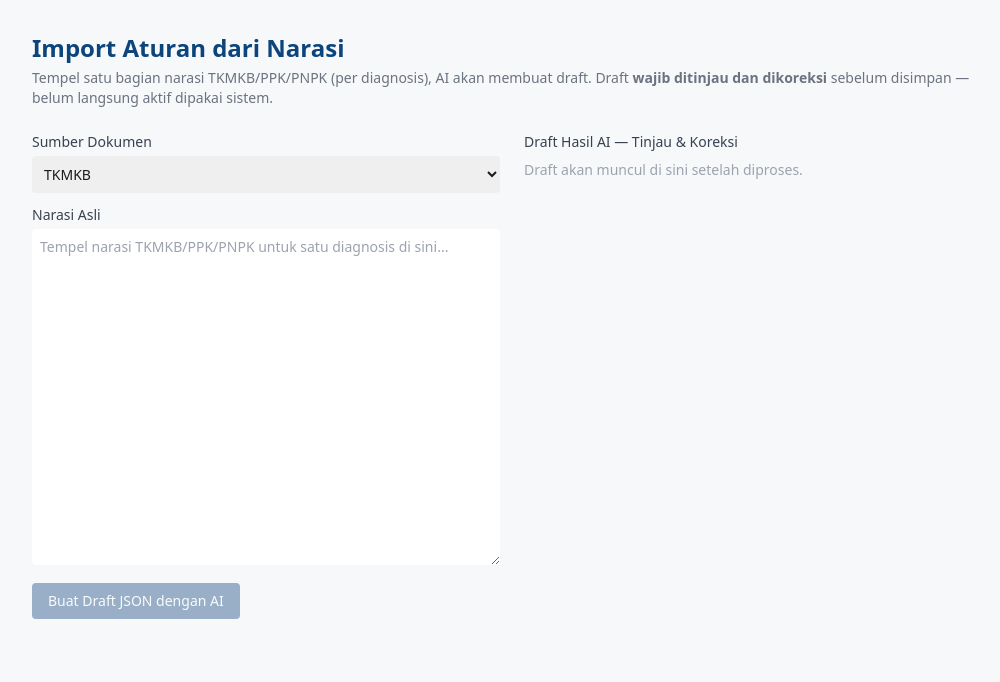
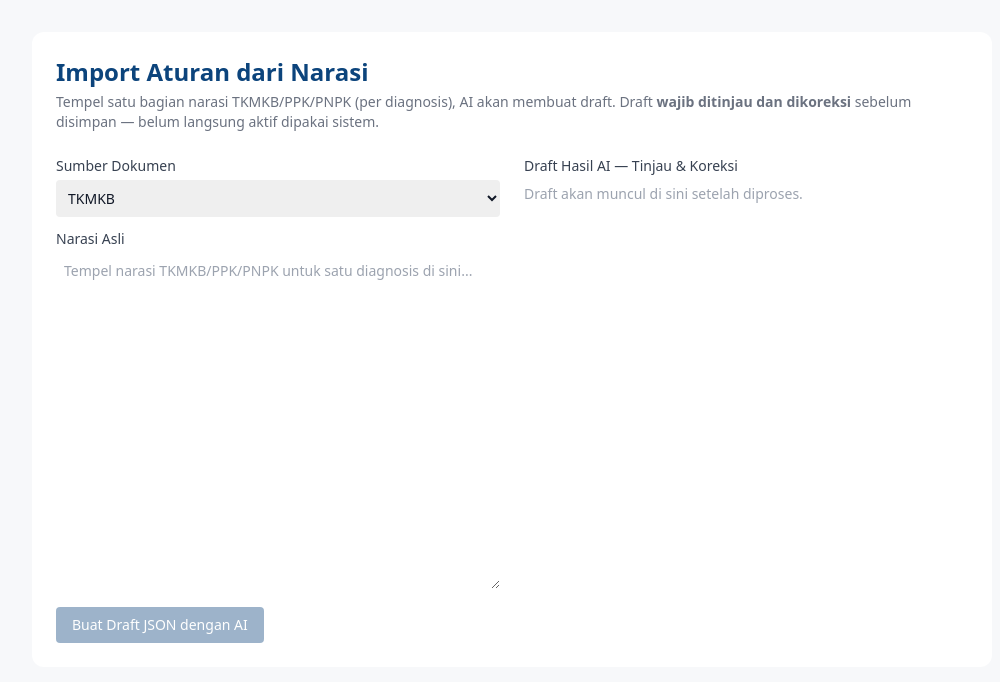
Before and after one commit to nandaaziz-debug/SIVERA-JUNIOR, a Next.js app: page /kelola-logic/impor in a window 1280 px wide. Shown: the top 682 px of the page, without its empty margins (128-1128 px from the left). Built offline with nearby package versions, Linux system fonts and the light colour scheme.

Commit message:
Add files via upload

```diff
--- a/app/(app)/kelola-logic/impor/page.tsx
+++ b/app/(app)/kelola-logic/impor/page.tsx
@@ -58,6 +58,7 @@ export default function ImporNarasiPage() {
 
   return (
     <main className="mx-auto max-w-5xl p-8">
+      <div className="rounded-xl bg-white p-6 text-gray-900">
       <h1 className="text-2xl font-semibold text-primary">
         Import Aturan dari Narasi
       </h1>
@@ -122,6 +123,7 @@ export default function ImporNarasiPage() {
           )}
         </div>
       </div>
+      </div>
     </main>
   );
 }
```
